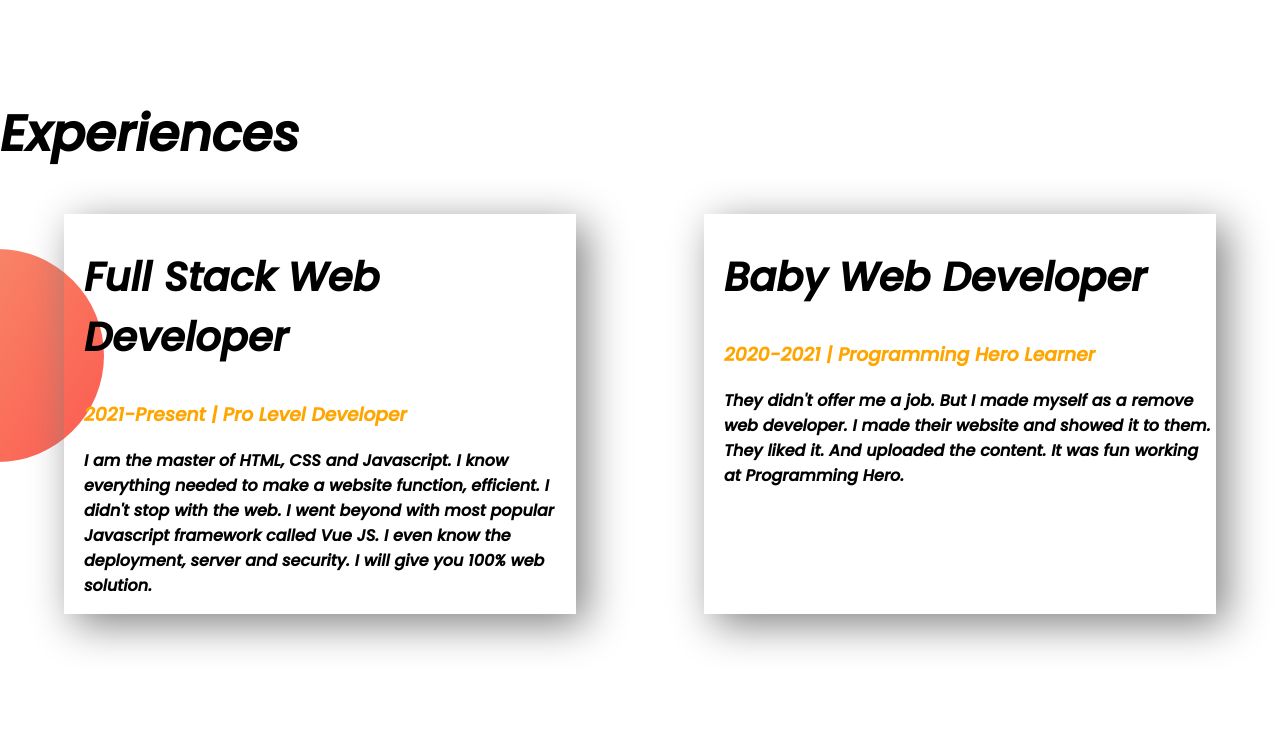
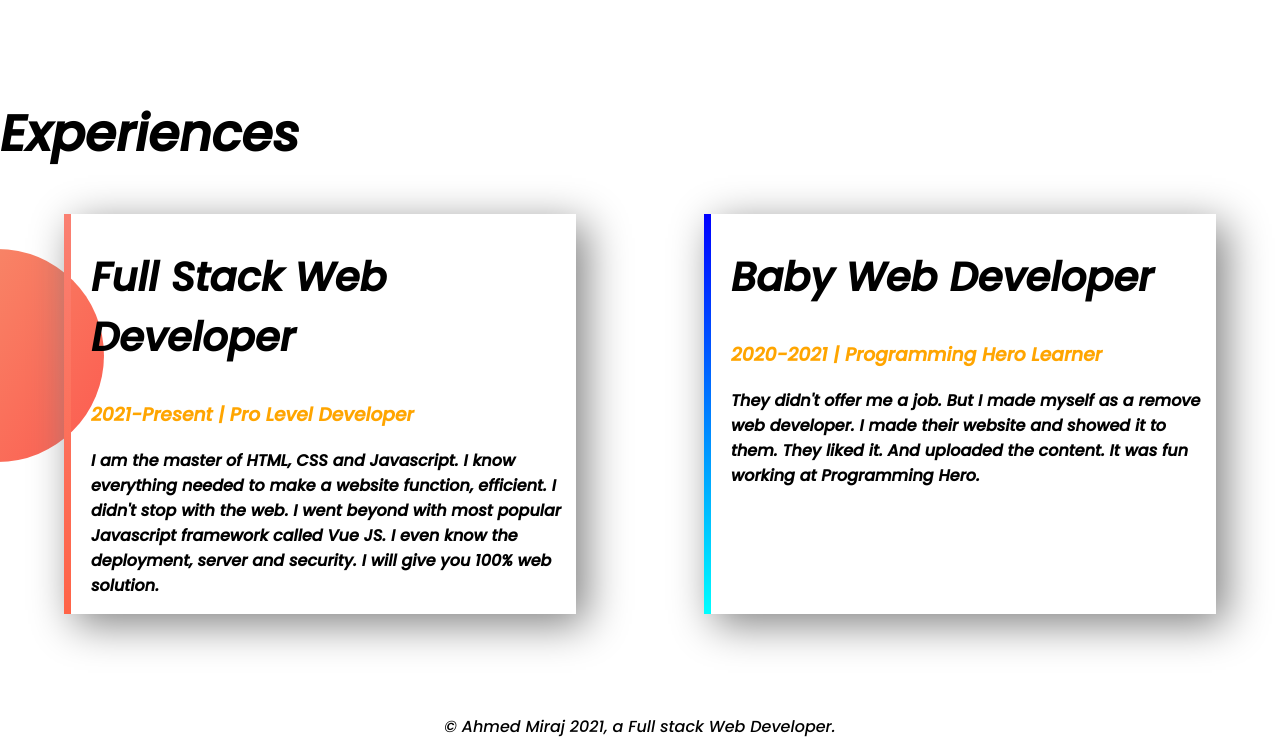
Before and after one commit to ahmed-miraj/developer-portfolio, a plain HTML site: page index.html in a window 1280 px wide. Shown: the part 1017-1772 px from the top of the page. Before the commit the page ends 1731 px from the top, so only its background shows below. Drawn offline with Linux system fonts and the light colour scheme.

Commit message:
finished

```diff
--- a/index.html
+++ b/index.html
@@ -45,19 +45,21 @@
              <section class="experiences-area">
                  <h1>Experiences</h1>
                  <div class="flexible-conteiner">
-                    <div class="experience-item">
+                    <div id="full-stack-exp" class="experience-item">
                         <h2>Full Stack Web Developer</h2>
                         <h3 class="orange-color">2021-Present | Pro Level Developer</h3>
                         <p>I am the master of HTML, CSS and Javascript. I know everything needed to make a website function, efficient. I didn't stop with the web. I went beyond with most popular Javascript framework called Vue JS. I even know the deployment, server and security. I will give you 100% web solution.</p>
                     </div>
 
-                      <div class="experience-item">
+                      <div id="we-dev-exp" class="experience-item">
                        <h2>Baby Web Developer</h2>
                        <h3 class="orange-color">2020-2021 | Programming Hero Learner</h3>
                        <p>They didn't offer me a job. But I made myself as a remove web developer. I made their website and showed it to them. They liked it. And uploaded the content. It was fun working at Programming Hero.</p>
                       </div>
                  </div>
              </section>
-
+    <footer>
+        <p>© Ahmed Miraj 2021, a Full stack Web Developer.</p>
+    </footer>
 </body>
 </html>
--- a/style.css
+++ b/style.css
@@ -57,3 +57,16 @@ h2{
 .experience-item p{
     font-weight: 600;
 }
+#we-dev-exp{
+    border-left: 7px solid;
+    border-image:linear-gradient(blue,cyan);
+    border-image-slice: 1;
+}
+#full-stack-exp{
+    border-left: 7px solid;
+    border-image: linear-gradient(salmon, tomato);
+    border-image-slice: 1;
+}
+footer p{
+    text-align: center;
+}
```
